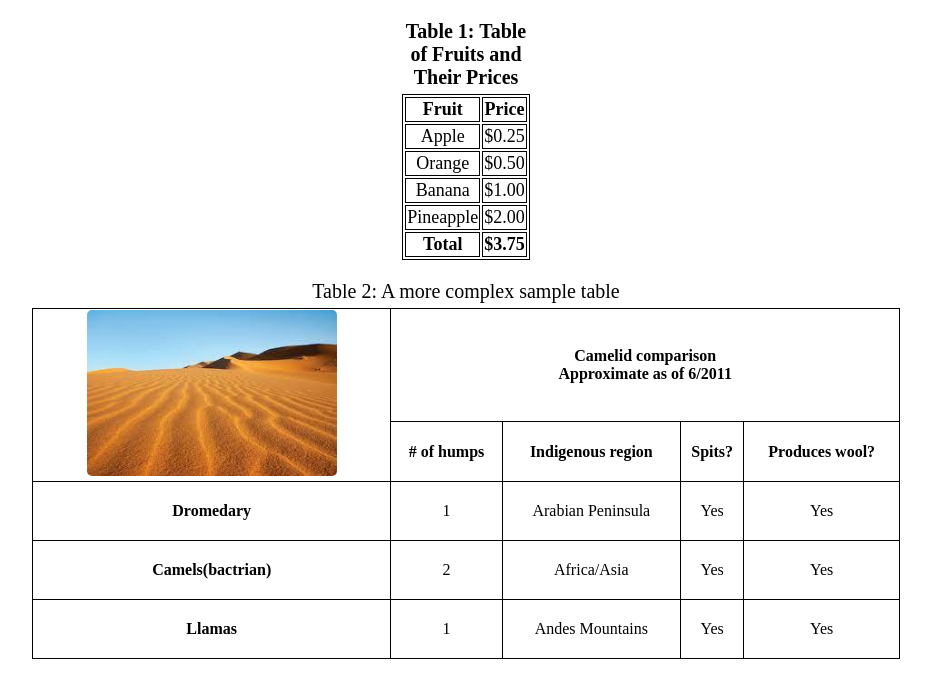
After one commit to NouraNaji/Lab2, a Django app: page /html5/tables/ in a window 1280 px wide. The commit adds this page. Shown: the top 698 px of the page, without its empty margins (174-1105 px from the left). Run offline with Django 5.2, Linux system fonts and the light colour scheme.

Commit message:
Initial commit

```diff
--- /dev/null
+++ b/apps/bookmodule/templates/bookmodule/tables.html
@@ -0,0 +1,81 @@
+<!DOCTYPE html>
+<html lang="en">
+<head>
+    <meta charset="UTF-8">
+    <meta name="viewport" content="width=device-width, initial-scale=1.0">
+    <title>Tables</title>
+    <link rel="stylesheet" href="/static/css/main.css">
+</head>
+<body>
+
+    <h1 class="table-title1"><b>Table 1: Table <br>of Fruits and <br>Their Prices</b></h1>
+    <table class="first-table">
+        <tr>
+            <th>Fruit</th>
+            <th>Price</th>
+        </tr>
+        <tr>
+            <td>Apple</td>
+            <td>$0.25</td>
+        </tr>
+        <tr>
+            <td>Orange</td>
+            <td>$0.50</td>
+        </tr>
+        <tr>
+            <td>Banana</td>
+            <td>$1.00</td>
+        </tr>
+        <tr>
+            <td>Pineapple</td>
+            <td>$2.00</td>
+        </tr>
+        <tr>
+            <td><b>Total</b></td>
+            <td><b>$3.75</b></td>
+        </tr>
+    </table>
+
+    <h2 class="table-title2">Table 2: A more complex sample table</h2>
+    <div class="table-container">
+        <table class="second-table">
+            <thead>
+                <tr>
+                    <th rowspan="2"><img src="/static/19-07-23-13984164122.jpg" alt="Desert Image"></th>
+                    <th colspan="4">Camelid comparison<br>Approximate as of 6/2011</th>
+                </tr>
+                <tr>
+                    <th># of humps</th>
+                    <th>Indigenous region</th>
+                    <th>Spits?</th>
+                    <th>Produces wool?</th>
+                </tr>
+            </thead>
+            <tbody>
+                <tr>
+                    <td><b>Dromedary</b></td>
+                    <td>1</td>
+                    <td>Arabian Peninsula</td>
+                    <td>Yes</td>
+                    <td>Yes</td>
+                </tr>
+                <tr>
+                    <td><b>Camels(bactrian)</b></td>
+                    <td>2</td>
+                    <td>Africa/Asia</td>
+                    <td>Yes</td>
+                    <td>Yes</td>
+                </tr>
+                <tr>
+                    <td><b>Llamas</b></td>
+                    <td>1</td>
+                    <td>Andes Mountains</td>
+                    <td>Yes</td>
+                    <td>Yes</td>
+                </tr>
+            </tbody>
+        </table>
+    </div>
+
+</body>
+</html>
--- a/apps/bookmodule/templates/layouts/base.html
+++ b/apps/bookmodule/templates/layouts/base.html
@@ -9,6 +9,9 @@
     {% load static %}
     <link rel="icon" href="{% static 'qu-icon.png' %}" type="image/png">
     <link rel="stylesheet" href="{% static 'styles.css' %}">
+    <link rel="stylesheet" href="{% static 'css/main.css' %}">
+    <link rel="stylesheet" href="https://cdnjs.cloudflare.com/ajax/libs/font-awesome/4.7.0/css/font-awesome.min.css">
+
 
     {% block stylesheets %}{% endblock stylesheets %}
 </head>
--- a/apps/bookmodule/urls.py
+++ b/apps/bookmodule/urls.py
@@ -1,9 +1,16 @@
 from django.urls import path
 from . import views
+from .views import search_books
 
 urlpatterns = [
     path('', views.index, name='books.index'),
     path('list/', views.list_books, name='books.list_books'),
     path('book/<int:bookId>/', views.viewbook1, name='books.view_one_book'),
     path('about/', views.about_us, name='books.aboutus'),
+    path('about/', views.about_us, name='books.aboutus'),
+    path('html5/links/', views.html5_links, name='html5_links'),
+    path('html5/text/formatting/', views.text_formatting, name='text_formatting'),
+    path('html5/listing/', views.listing_page, name='html5_listing'),
+    path('html5/tables/', views.tables_page, name='html5_tables'),
+    path('books/search/', search_books, name='search_books'),  # Ensure the trailing slash
 ]
--- a/apps/bookmodule/views.py
+++ b/apps/bookmodule/views.py
@@ -1,5 +1,7 @@
 from django.shortcuts import render
 from django.http import HttpResponse
+
+
 
 def index(request):
     return render(request, "bookmodule/index.html")
@@ -12,3 +14,52 @@ def viewbook1(request, bookId):
 
 def about_us(request):
     return render(request, 'bookmodule/aboutus.html')
+
+def html5_links(request):
+    return render(request, 'bookmodule/html5_links.html')
+
+def text_formatting(request):
+    return render(request, 'bookmodule/formatting.html')
+
+def listing_page(request):
+    return render(request, 'bookmodule/listing.html')
+
+def tables_page(request):
+    return render(request, 'bookmodule/tables.html')
+
+
+
+
+
+
+
+
+
+def search_books(request):
+    if request.method == "POST":
+        keyword = request.POST.get('keyword', '').lower()
+        is_title = request.POST.get('option1')  # البحث في العنوان
+        is_author = request.POST.get('option2')  # البحث في المؤلف
+
+        books = __getBooksList()
+        filtered_books = []
+
+        for book in books:
+            found = False
+            if is_title and keyword in book['title'].lower():
+                found = True
+            if not found and is_author and keyword in book['author'].lower():
+                found = True
+
+            if found:
+                filtered_books.append(book)
+
+        return render(request, 'bookmodule/bookList.html', {'books': filtered_books})
+
+    return render(request, "bookmodule/search.html")
+
+def __getBooksList():
+    book1 = {'id':12344321, 'title':'Continuous Delivery', 'author':'J.Humble and D. Farley'}
+    book2 = {'id':56788765,'title':'Reversing: Secrets of Reverse Engineering', 'author':'E. Eilam'}
+    book3 = {'id':43211234, 'title':'The Hundred-Page Machine Learning Book', 'author':'Andriy Burkov'}
+    return [book1, book2, book3]
--- /dev/null
+++ b/apps/static/css/main.css
@@ -0,0 +1,142 @@
+body {
+    font-family: "Times New Roman", Times, serif;
+    margin: 20px;
+}
+
+.page-title {
+    font-size: 24px;
+    margin-bottom: 20px;
+}
+
+.links-container {
+    display: flex;
+    flex-direction: column;
+    align-items: center;
+    gap: 10px;
+}
+
+.link-box {
+    width: 80%;
+    padding: 15px;
+    text-align: center;
+}
+
+.green {
+    background-color: lightgreen;
+}
+
+.gray {
+    background-color: gray;
+}
+
+.black {
+    background-color: black;
+}
+
+.custom-link {
+    font-size: 18px;
+    text-decoration: none;
+    font-weight: bold;
+}
+
+.red {
+    color: red;
+}
+
+.yellow {
+    color: yellow;
+}
+
+.white {
+    color: white;
+}
+
+.formatting-title {
+    background-color: #f9f9e6;
+    color: green;
+    font-size: 24px;
+    font-weight: bold;
+    padding: 10px;
+    text-align: center;
+    width: 100%;
+}
+
+.listing-title {
+    background-color: #5f9ea0;
+    color: white;
+    padding: 15px;
+    font-size: 24px;
+    font-weight: bold;
+}
+
+ul {
+    font-size: 18px;
+}
+
+ul li {
+    margin-bottom: 10px;
+}
+
+
+.first-table {
+    width: 9%;
+    margin: 20px auto;
+    text-align: center;
+    border: 1px solid black;
+    font-family: "Times New Roman", Times, serif;
+    font-size: 18px;
+    margin-top: 0;
+}
+
+.second-table {
+    width: 70%;
+    text-align: center;
+    border: 1px solid black;
+    border-collapse: collapse;
+    margin-top: 0;
+}
+
+
+.table-title1 {
+    color: rgb(0, 0, 0);
+    font-size: 20px;
+    text-align: center;
+    font-weight: bold;
+    margin: 0 auto;
+    padding-bottom: 5px;
+
+}
+
+
+.table-title2 {
+    color: rgb(0, 0, 0);
+    font-size: 20px;
+    font-weight: normal;
+    text-align: center;
+    margin: 0 auto;
+    padding-bottom: 5px;
+}
+
+
+.first-table th, .first-table td,
+.second-table th, .second-table td {
+    border: 1px solid black;
+}
+
+
+.table-container {
+    display: flex;
+    flex-direction: column;
+    align-items: center;
+    justify-content: center;
+    text-align: center;
+    gap: 5px;
+    margin: 0 auto;
+}
+
+
+.table-container img {
+    width: 250px;
+    height: auto;
+    border-radius: 5px;
+}
```
Also changed, not shown: apps/bookmodule/templates/bookmodule/bookList.html (added, +19 -0 lines), apps/bookmodule/templates/bookmodule/formatting.html (added, +23 -0 lines), apps/bookmodule/templates/bookmodule/html5_links.html (added, +30 -0 lines), apps/bookmodule/templates/bookmodule/listing.html (added, +41 -0 lines), apps/bookmodule/templates/bookmodule/search.html (added, +45 -0 lines), apps/static/19-07-23-13984164122.jpg (added).
